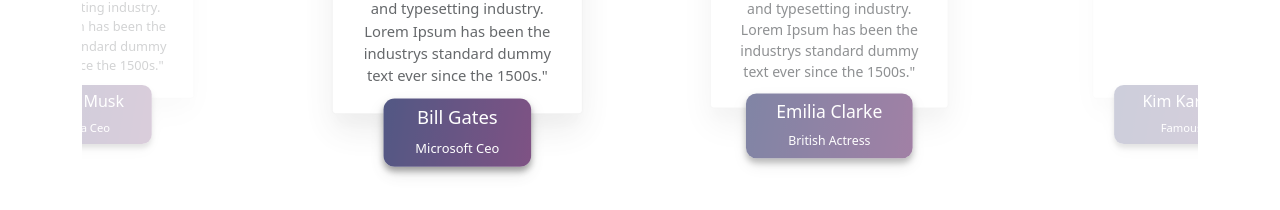
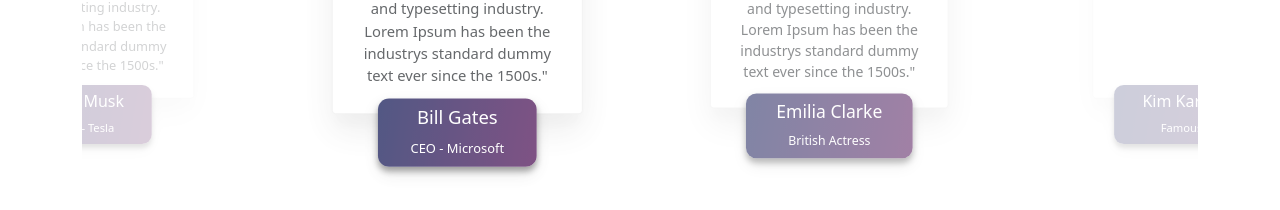
Before and after one commit to Aliibaabaa/capsproj, a React (Create React App) app: page / in a window 1280 px wide. Shown: the part 2898-3108 px from the top of the page. Built offline with nearby package versions, Linux system fonts and the light colour scheme.

Commit message:
updated testimonial style

```diff
--- a/src/components/TestiMonials.js
+++ b/src/components/TestiMonials.js
@@ -17,13 +17,13 @@
         {
             name: 'Elon Musk',
             description: '"Lorem Ipsum is simply dummy text of the printing and typesetting industry. Lorem Ipsum has been the industrys standard dummy text ever since the 1500s."',
-            address: 'Tesla Ceo',
+            address: 'CEO - Tesla',
             img: Elon
         },
         {
             name: 'Bill Gates',
             description: '"Lorem Ipsum is simply dummy text of the printing and typesetting industry. Lorem Ipsum has been the industrys standard dummy text ever since the 1500s."',
-            address: 'Microsoft Ceo',
+            address: 'CEO - Microsoft',
             img: Bill
         },
         {
```
